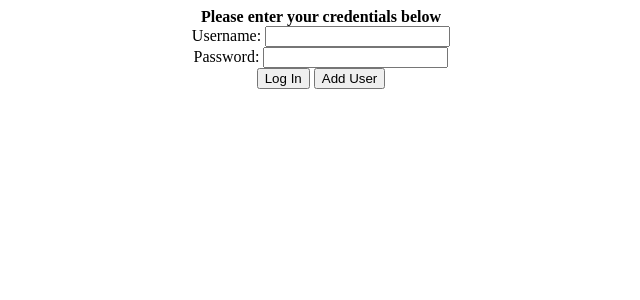
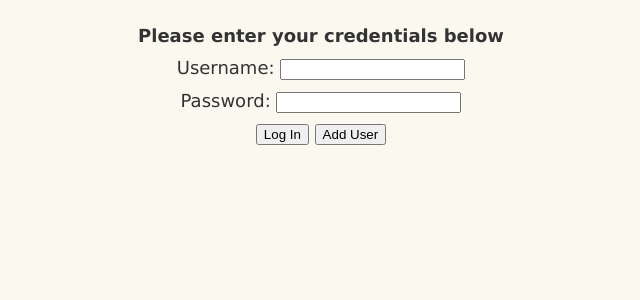
Before and after one commit to kevinpamplona/pdm, a Django app: page /login/ in a window 1280 px wide. Shown: the top 300 px of the page, without its empty margins (319-959 px from the left). Run offline with Django 3.2, Linux system fonts and the light colour scheme; some libraries are stand-ins or nearby versions.

Commit message:
Include styles on all pages

```diff
--- a/assets/stylesheets/style.css
+++ b/assets/stylesheets/style.css
@@ -142,3 +142,7 @@ h1.title {
 .elements.ui-draggable-dragging {
   box-shadow: 0 0 .5em rgba(0, 0, 0, .8);
 }
+
+center {
+  margin: 20px auto;
+}
--- a/game/templates/game/game.html
+++ b/game/templates/game/game.html
@@ -2,6 +2,7 @@
 <head>
     <title>Platform Design Madness - Play Stage</title>
 
+    <link rel="stylesheet" type="text/css" href="/assets/stylesheets/style.css">
     <script type="text/javascript" src="https://ajax.googleapis.com/ajax/libs/jquery/1.8.3/jquery.min.js"></script>
     <script type="text/javascript" src="https://ajax.googleapis.com/ajax/libs/jqueryui/1.9.2/jquery-ui.min.js"></script>
 
--- a/users/templates/users/login.html
+++ b/users/templates/users/login.html
@@ -1,6 +1,11 @@
 <html>
 <head>
-<title>Log in</title>
+
+    <title>Log in</title>
+    <link rel="stylesheet" type="text/css" href="/assets/stylesheets/style.css">
+    <script type="text/javascript" src="https://ajax.googleapis.com/ajax/libs/jquery/1.8.3/jquery.min.js"></script>
+    <script type="text/javascript" src="https://ajax.googleapis.com/ajax/libs/jqueryui/1.9.2/jquery-ui.min.js"></script>
+
 </head>
 <body>
 	<center>
```
Also changed, not shown: game/templates/game/play.html (+6 -1 lines).
